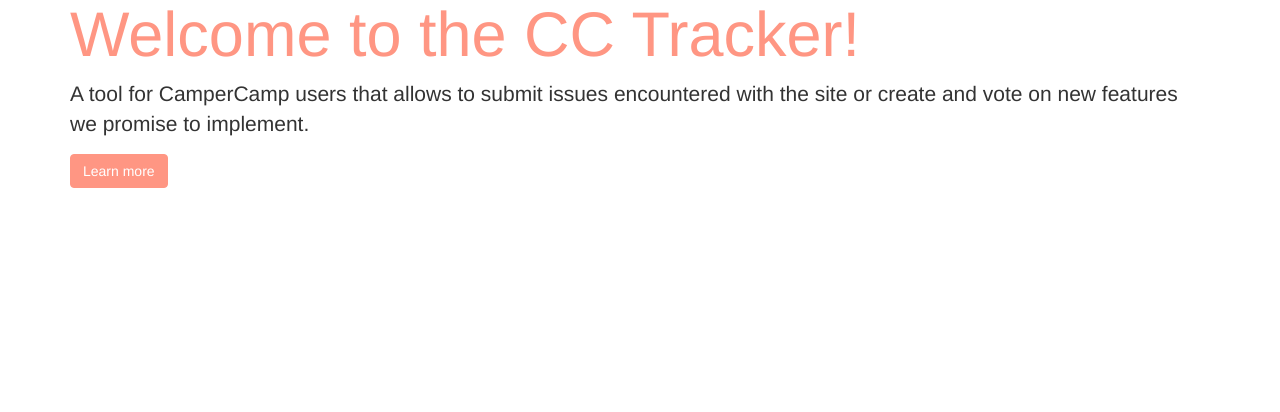
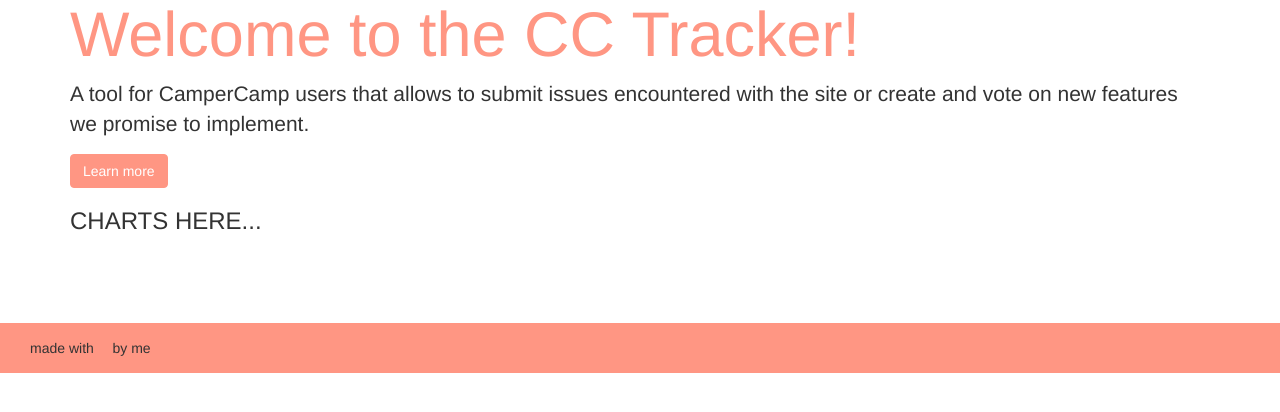
Before and after one commit to danielsky81/camperCamp, a Django app: template hello/templates/hello.html in a window 1280 px wide. Shown: the part 138-550 px from the top of the page. Run offline with Django 3.2, Linux system fonts and the light colour scheme; the template is opened without the code that fills it, so the values that code supplies are empty; some libraries are stand-ins or nearby versions; some web fonts are replaced.

Commit message:
Add content to templates and modified style

```diff
--- a/hello/templates/hello.html
+++ b/hello/templates/hello.html
@@ -11,6 +11,9 @@
     <p class="details">The votes are free when voting on issues but there is a charge of €5 for every vote used on features.
     </p>
 </div>
+<div>
+    <h3>CHARTS HERE...</h3>
+</div>
 {% endblock  %}
 
 {% block script %}
--- a/static/css/style.css
+++ b/static/css/style.css
@@ -3,6 +3,29 @@
 .type-rightteous {
     font-family: 'Righteous', cursive;
     font-size: 30px;
+}
+
+/* Footer */
+
+footer, footer div {
+    height: 50px;
+    width: 100%;
+    background-color: #FF9683;
+}
+
+footer p {
+    padding-top: 15px;
+}
+
+footer p a {
+    text-decoration: none;
+    color: inherit;
+}
+
+footer p a:hover, footer p a:focus {
+    color: white;
+    text-decoration: none;
+    outline: none;
 }
 
 /* Bootstrap style overwrites */
@@ -38,6 +61,8 @@
     background-image: none;
     color: white;
     border-color: #FFB5A6;
+    outline: none;
+    box-shadow: none;
 }
 
 .jumbotron .details {
--- a/templates/base.html
+++ b/templates/base.html
@@ -42,6 +42,14 @@
         </div>
     </div>
 
+    <footer>
+        <div class="container-fluid">
+            <div class="col-xs-12">
+                <p>made with <span class="glyphicon glyphicon-heart" aria-hidden="true"></span> by <a href="http://danielorchel.com/" target="_blank">me</a></p>
+            </div>
+        </div>
+    </footer>
+
     <script>
         {% block script %}
         {% endblock %}
```
